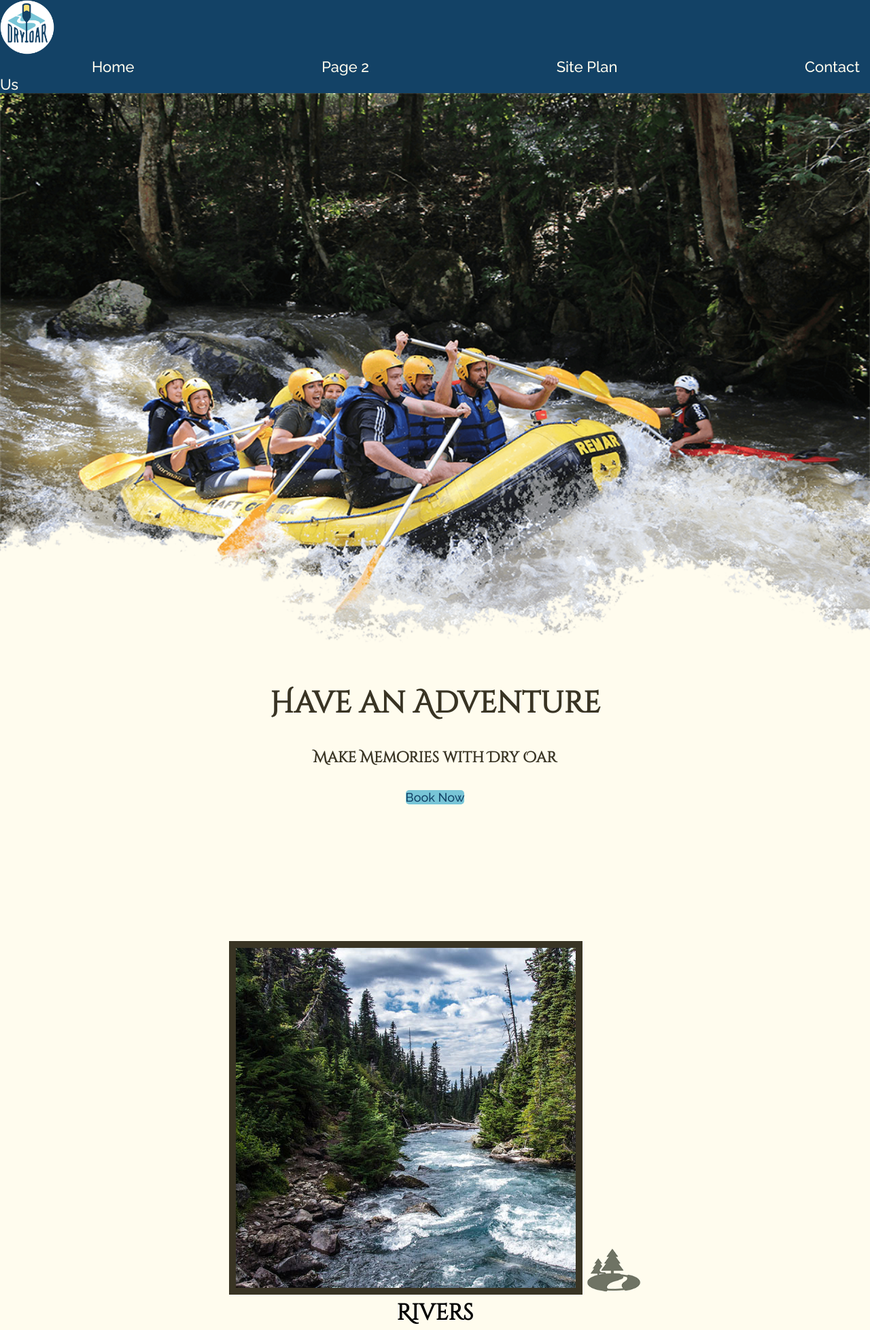
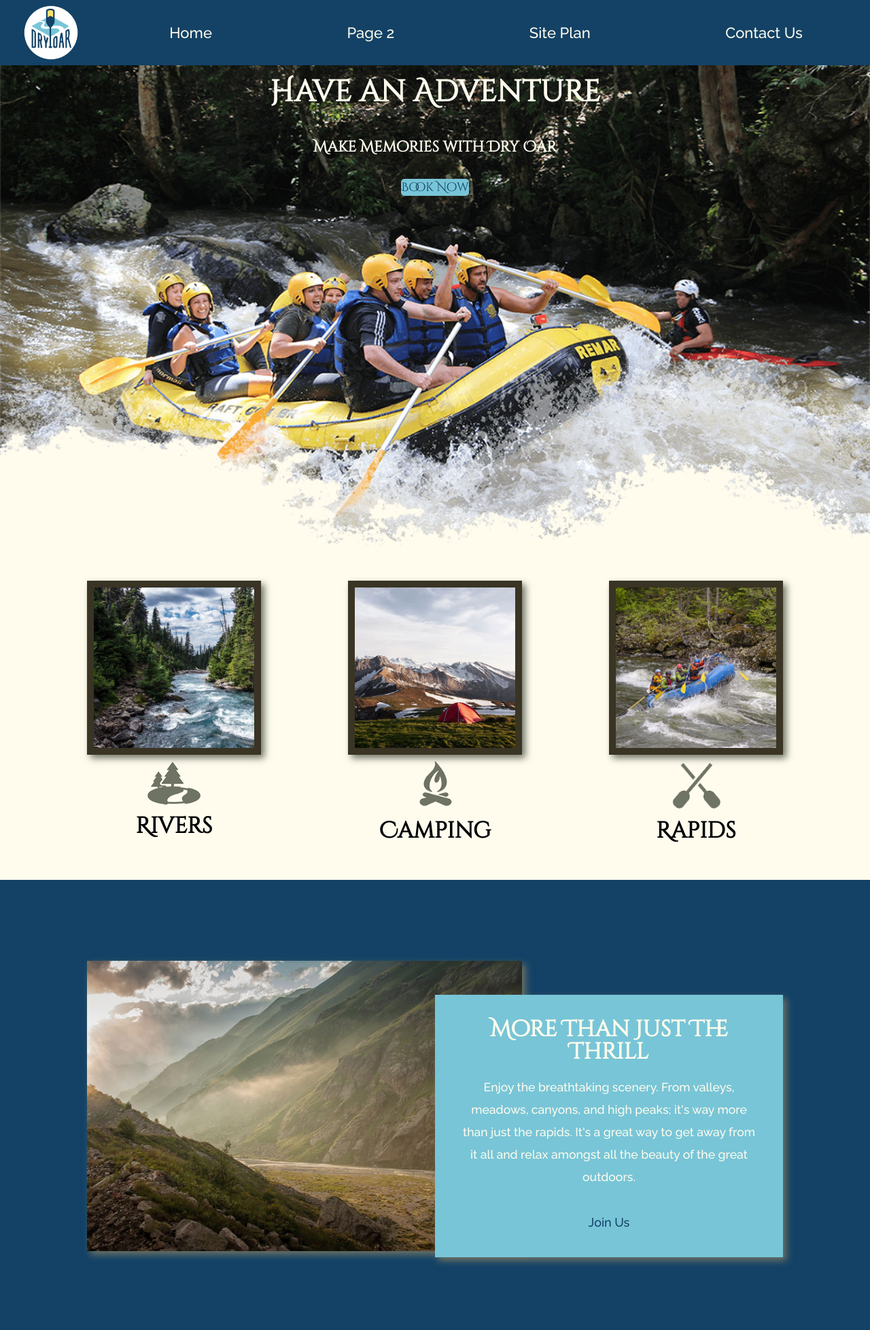
Before and after one commit to tabithacorrigan/WDD130, a plain HTML site: page wwr/index.html in a window 1280 px wide. Shown: the top 1956 px of the page at 68% size. Drawn offline with Linux system fonts and the light colour scheme.

Commit message:
Finishing Touches

```diff
--- a/wwr/styles/style.css
+++ b/wwr/styles/style.css
@@ -1,5 +1,16 @@
 @import url('https://fonts.googleapis.com/css2?family=Cinzel+Decorative&family=Raleway:wght@500&display=swap');
 
+
+header {
+    background-color: #134266;
+    display: grid;
+    grid-template-columns: 150px auto;
+}
+
+.home-grid {
+    display: grid;
+    grid-template-columns: repeat(10, 1fr);
+}
 
 body {
     background-color: #fffcee;
@@ -14,8 +25,11 @@ body {
 }
 
 #background {
+    margin-top: 50px;
     height: 725px;
     background-color: #134266;
+    grid-column: 1/11;
+    grid-row: 4/9;
 }
 
 #content {
@@ -25,12 +39,16 @@ body {
 
 /*NAVAGATION*/
 
+nav {
+    display: flex;
+    justify-content: space-around;
+}
+
 nav a {
     text-align: center;
     text-decoration: none;
     color: #fffcee;
     padding: 35px;
-    margin: 100px;
 }
 
 nav a:hover {
@@ -40,13 +58,31 @@ nav a:hover {
 
 #logo_link {
     padding-top: 5px;
+    justify-self: center;
+    align-self: center;
 }
 
 /*HERO IMAGE*/
 
-#hero-msg h1, #hero-msg h4 {
+#hero {
+    display: grid;
+    grid-template-columns: 1fr 3fr 1fr;
+    margin-top: -100px;
+}
+
+#hero-box {
+    grid-column: 1/4;
+    grid-row: 1/3;
+    z-index: -1
+}
+
+#hero-msg {
+    color: #fffcee;
     text-align: center;
     font-family: 'Cinzel Decorative', 'Bradley Hand', sans-serif;
+    grid-column: 2/3;
+    grid-row: 1/2;
+    margin-top: 100px;
 }
 
 #hero-img {
@@ -69,6 +105,9 @@ footer {
     background-color: #134266;
     padding: 25px 50px;
     margin-top: 200px;
+    display: flex;
+    justify-content: space-around;
+    align-items: center;
 }
 
 footer p {
@@ -110,6 +149,7 @@ h2 {
 
 .button-box {
     text-align: center;
+
 }
 
 main section {
@@ -122,43 +162,59 @@ main section img {
 
 .icon {
     width: 80px;
-    padding-top: 10px;
-}
-
-.rivers-card, .camping-card, .rapids-card {
-    margin: 200px 0;
 }
 
 .card-img {
     border: 10px solid #393424;
+    width: 100%;
+    transition: transform .5s;
+    box-shadow: 5px 5px 10px #6f7364;
+}
+
+.card-img:hover {
+    opacity: .6;
+    transform: scale(1.1)
+}
+
+.rivers-card {
+    grid-column: 2/4;
+    grid-row: 2/3;
+}
+
+.camping-card {
+    grid-column: 5/7;
+    grid-row: 2/3;
+}
+
+.rapids-card {
+    grid-column: 8/10;
+    grid-row: 2/3;
 }
 
 .mountains {
-    padding-top: 50px;
+    width: 100%;
+    grid-column: 2/7;
+    grid-row: 5/8;
+    box-shadow: 5px 5px 10px #6f7364;
 }
 
 /*colors*/
 
-header {
-    background-color: #134266;
-}
-
 .msg {
-    background-color: #134266;
+    background-color: #78C5D7;
     line-height: 1.5em;
     padding: 35px;
     margin-top: 50px;
+    grid-column: 6/10;
+    grid-row: 6/7;
+    box-shadow: 5px 5px 10px #6f7364;
 }
 
 .home-title {
-    color: #393424;
+    color: #fffcee;
     font-family: 'Cinzel Decorative', 'Bradley Hand', sans-serif;
     font-size: 2em;
     margin-top: 10px;
-}
-
-h4 {
-    color: #393424;
 }
 
 .msg h2 {
@@ -171,3 +227,45 @@ h4 {
     font-size: .8em;
     padding-bottom: 15px;
 }
+
+@media screen and (max-width: 900px) {
+    #hero, .home-grid {
+        display: block;
+        height: auto;
+    }
+    nav, footer {
+        flex-direction: column;
+    }
+    nav a {
+        display: block;
+        padding: 15px;
+    }
+    #hero {
+        margin-top: 0;
+    }
+    #hero-msg {
+        margin-top: 0;
+    }
+    #hero-msg h4 {
+        display: none;
+    }
+    .home-title {
+        font-size: 25px;
+        color: #6f7364;
+    }
+    .rivers-card, .camping-card, .rapids-card {
+        margin: 50px auto;
+        width: 60%;
+    }
+    #background {
+        display: none;
+    }
+    .mountains, .msg {
+        width: 80%;
+        display: block;
+        margin: 0 auto;
+    }
+    footer {
+        margin-top: 25px;
+    }
+}
```
